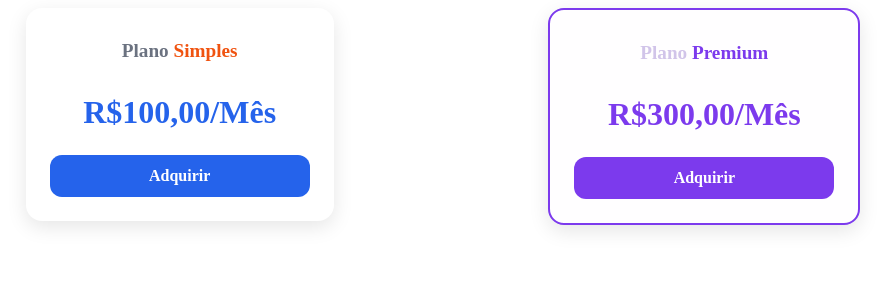
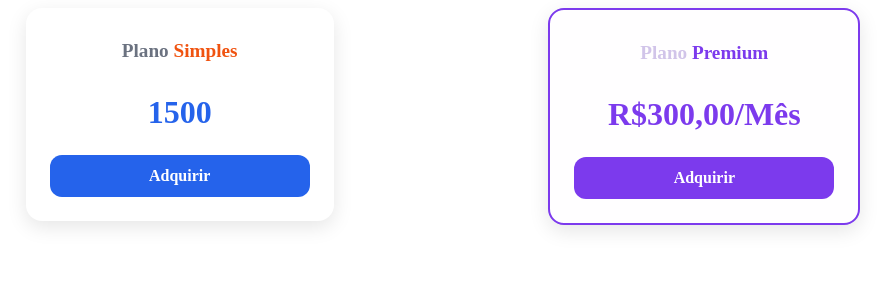
Before and after one commit to EngSivaldo/curso-angular-udemy, an Angular app: page / in a window 1280 px wide. Shown: the top 300 px of the page, without its empty margins (197-1088 px from the left). Built offline with nearby package versions, Linux system fonts and the light colour scheme.

Commit message:
conceitos angular  Utilização da Interpolação

```diff
--- a/src/app/card/card.component.html
+++ b/src/app/card/card.component.html
@@ -1,6 +1,15 @@
+<!-- <div class="card">
+  <div class="card__plan card__item">
+    Plano <b>{{ tipo }}</b>
+  </div>
+  <div class="card__price card__item">R${{ preco }},00/Mês</div>
+  <app-card-button></app-card-button>
+</div> -->
+<!--ref ao compon card-button-->
 <div class="card">
-  <div class="card__plan card__item">Plano <b>Simples</b></div>
-  <div class="card__price card__item">R$100,00/Mês</div>
+  <div class="card__plan card__item">
+    Plano <b>{{ plano.infos.tipo }}</b>
+  </div>
+  <div class="card__price card__item">{{ plano.infos.preco }}</div>
   <app-card-button></app-card-button>
-  <!--ref ao compon card-button-->
 </div>
--- a/src/app/card/card.component.ts
+++ b/src/app/card/card.component.ts
@@ -1,10 +1,15 @@
 import { Component } from '@angular/core';
 
 @Component({
-  selector: 'app-card',
-  templateUrl: './card.component.html',
-  styleUrl: './card.component.scss'
+  selector: 'app-card', // seletor usado no HTML (<app-card>)
+  templateUrl: './card.component.html', // arquivo HTML do template
+  styleUrls: ['./card.component.scss'], // ⚠️ aqui deveria ser "styleUrls" (plural) → senão o Angular não reconhece
 })
 export class CardComponent {
-
+  plano = {
+    infos: {
+      tipo: 'Simples',
+      preco: 1500,
+    },
+  };
 }
```
